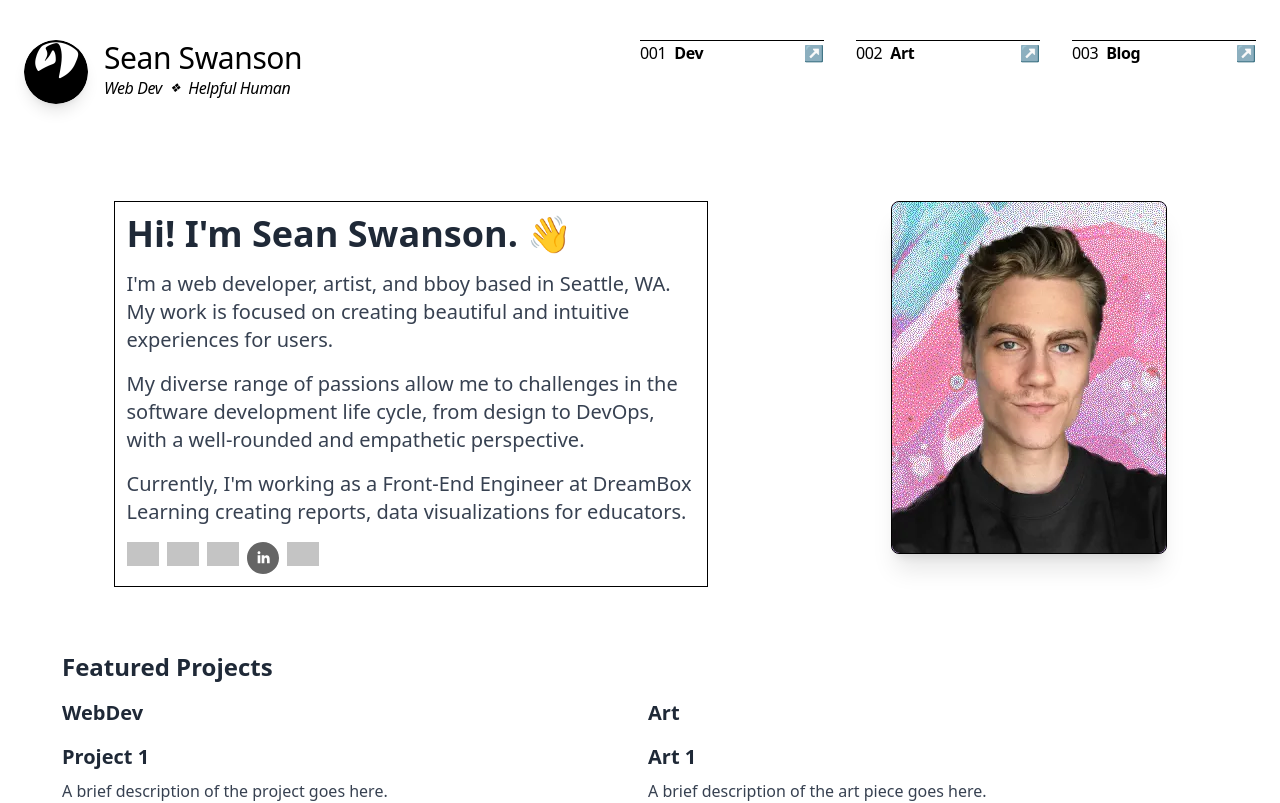
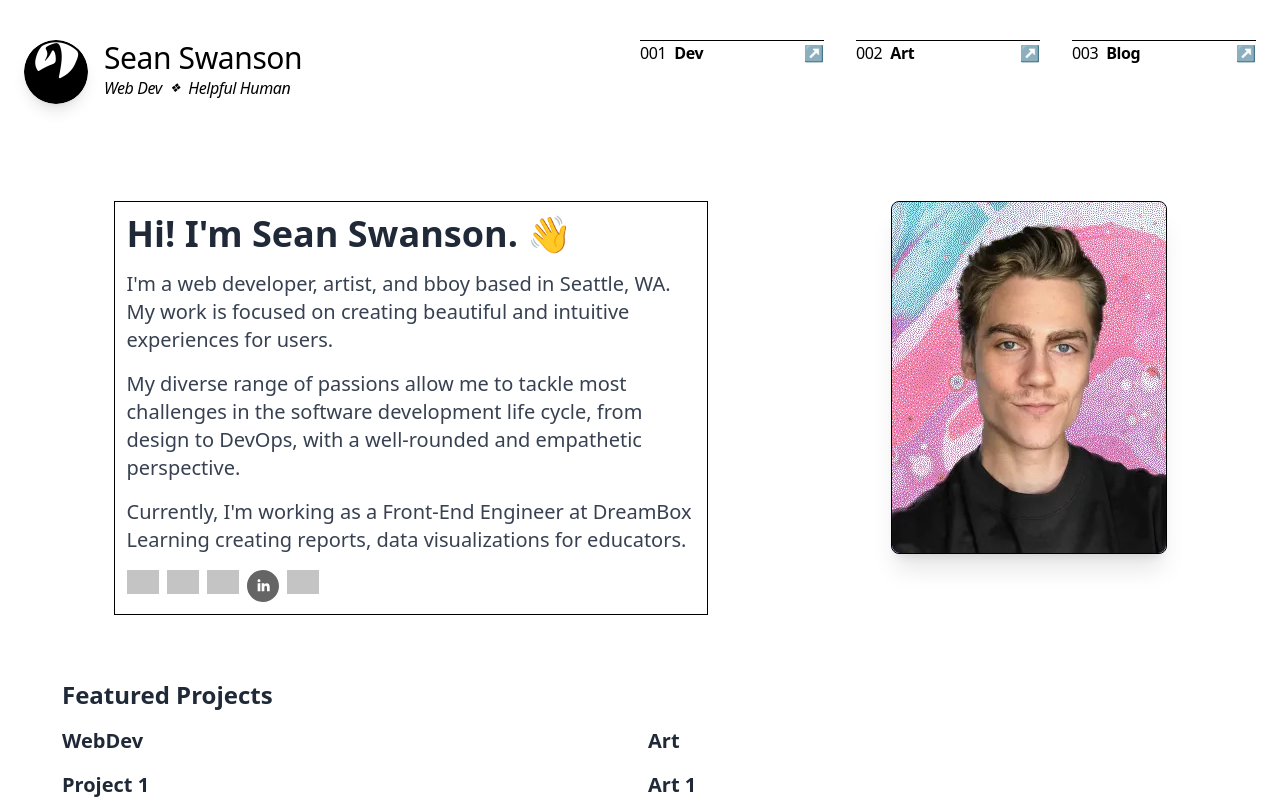
Before and after one commit to seancswanson/seancswanson-2023, a Next.js app: page / in a window 1280 px wide. Shown: the top 803 px of the page. Built offline with nearby package versions, Linux system fonts and the light colour scheme; grey boxes are pictures that could not be loaded; what tailwindcss-image-rendering would draw is missing.

Commit message:
Apostrophe typo

```diff
--- a/components/Hero.tsx
+++ b/components/Hero.tsx
@@ -17,7 +17,7 @@ export const Hero = () => {
         {/* <Image src={profilePictureSq} ref={profilePictureRef} alt="Profile Picture of Sean" className="pixelated h-32 w-32 rounded-full border border-black object-cover object-center shadow-xl" /> */}
         <h1 className="mb-8 text-4xl font-bold text-gray-800 sm:mb-4">Hi! I&apos;m Sean Swanson. 👋</h1>
         <p className="mb-8 text-xl text-gray-700 sm:mb-4">I&apos;m a web developer, artist, and bboy based in Seattle, WA. My work is focused on creating beautiful and intuitive experiences for users.</p>
-        <p className="mb-8 text-xl text-gray-700 sm:mb-4">My diverse range of passions allow me to challenges in the software development life cycle, from design to DevOps, with a well-rounded and empathetic perspective.</p>
+        <p className="mb-8 text-xl text-gray-700 sm:mb-4">My diverse range of passions allow me to tackle most challenges in the software development life cycle, from design to DevOps, with a well-rounded and empathetic perspective.</p>
         <p className="mb-8 text-xl text-gray-700 sm:mb-4">Currently, I&apos;m working as a Front-End Engineer at DreamBox Learning creating reports, data visualizations for educators.</p>
         <div className="flex gap-2 ">
           <a href="&#109;&#97;&#105;&#108;&#116;&#111;&#58;&#115;&#101;&#97;&#110;&#99;&#115;&#119;&#97;&#110;&#64;&#103;&#109;&#97;&#105;&#108;&#46;&#99;&#111;&#109;" className="social-link email">
@@ -37,7 +37,7 @@ export const Hero = () => {
           </a>
         </div>
       </div>
-      <div className="mb-8 rounded-lg border border-black bg-purple-300 shadow-xl sm:mb-0">
+      <div className="mb-8 h-full rounded-lg border border-black bg-purple-300 shadow-xl sm:mb-0">
         <Image src={profilePicture} ref={profilePictureRef} alt="Profile Picture of Sean" className="h-full w-full rounded-lg object-cover object-center" />
       </div>
     </div>
--- a/pages/index.tsx
+++ b/pages/index.tsx
@@ -76,7 +76,7 @@ export default function Home() {
 
           <div className="my-8">
             <h2 className="mb-4 text-2xl font-bold text-gray-800">Contact Me</h2>
-            <p className="mb-4 text-gray-700">If you&apos;re interested in working with me or have any questions, please don&apos;t hesitate to get in touch. I'm always open to new opportunities and collaborations.</p>
+            <p className="mb-4 text-gray-700">If you&apos;re interested in working with me or have any questions, please don&apos;t hesitate to get in touch. I&apos;m always open to new opportunities and collaborations.</p>
             <a href="#" className="btn btn-secondary rounded-full py-2 px-4 font-bold text-white">
               Get in Touch
             </a>
```
